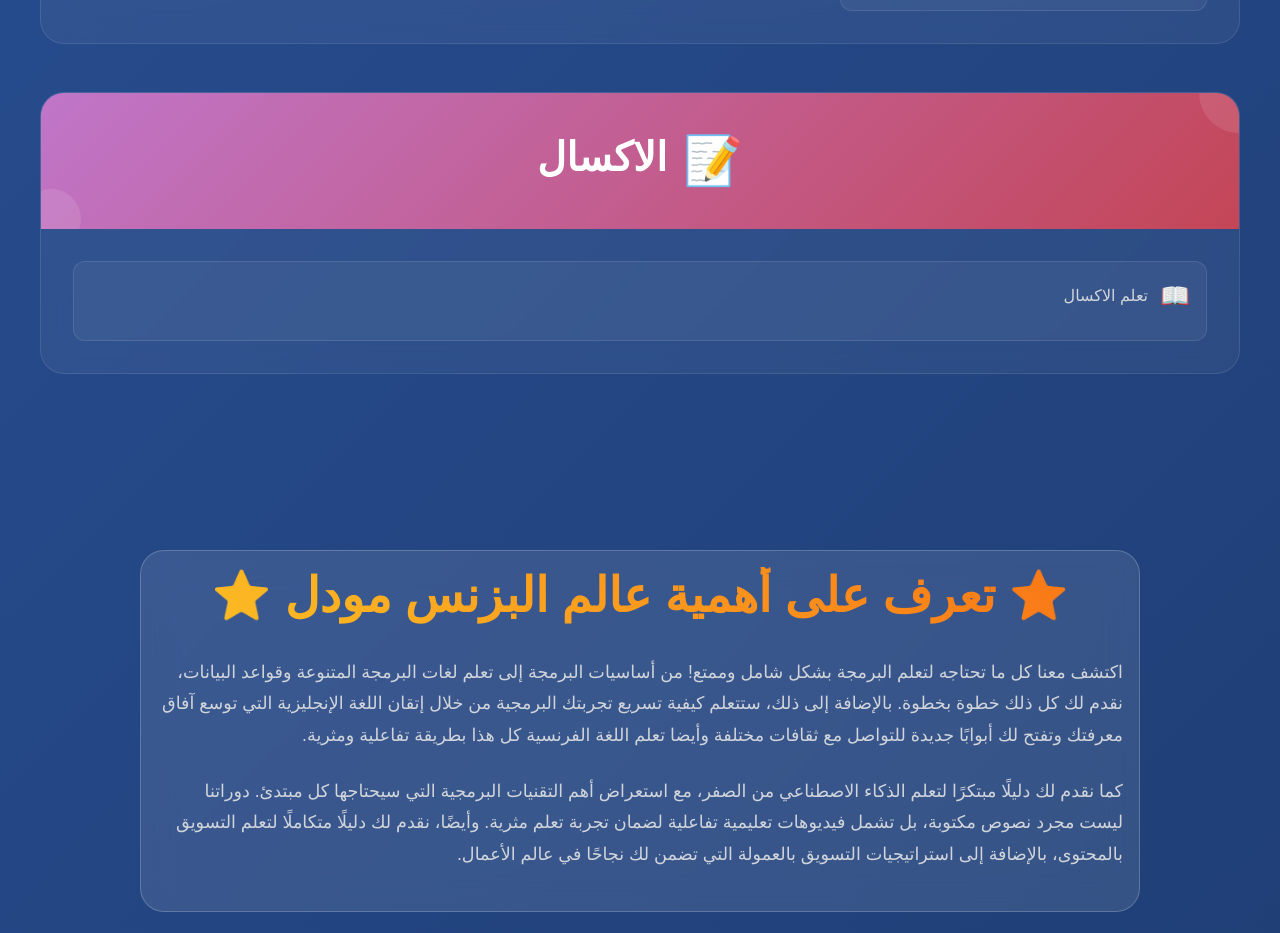
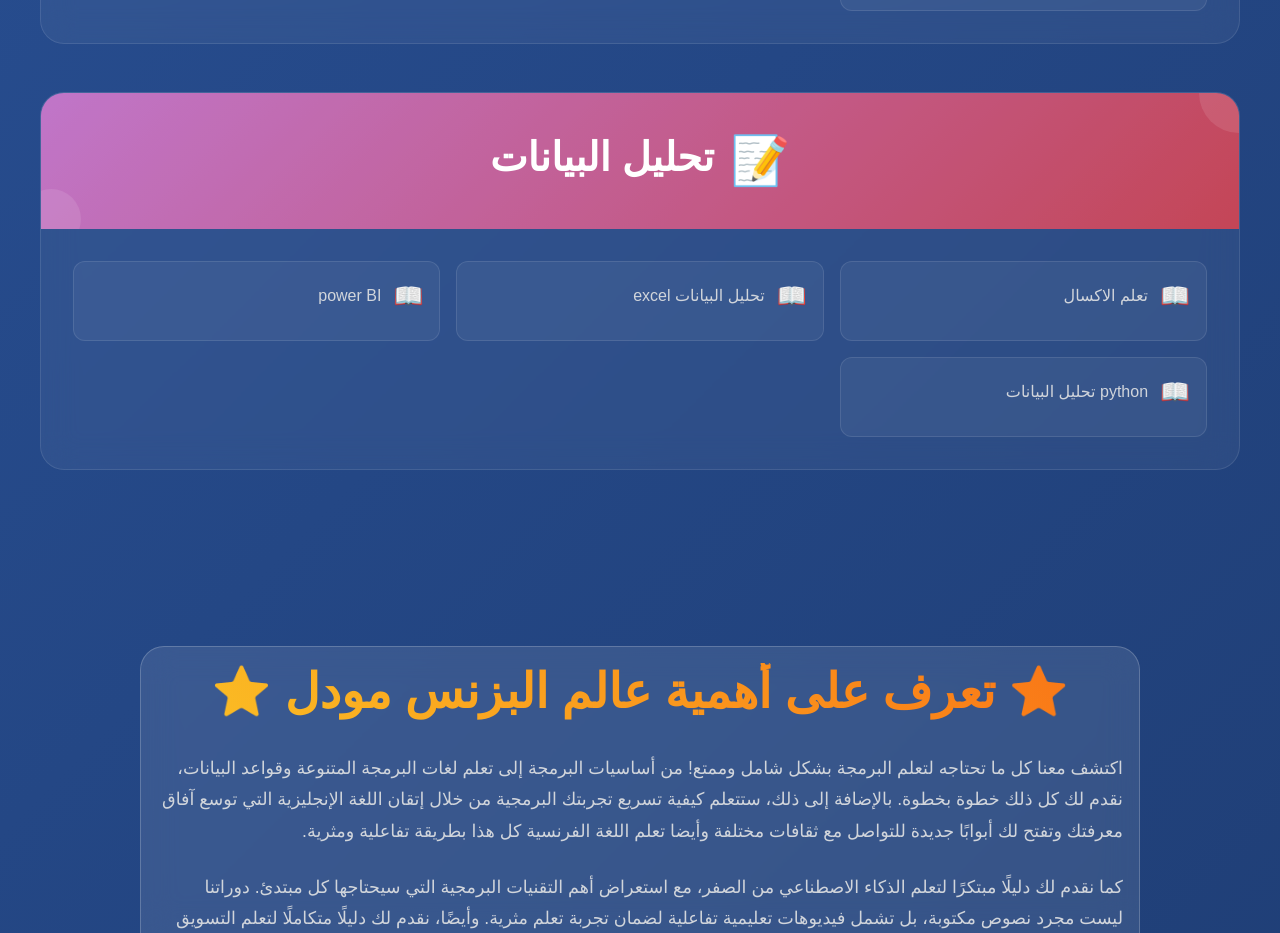
Before and after one commit to Bilel-12/BMB, a React (Vite) app: page /formation in a window 1280 px wide. Shown: the part 5220-6153 px from the top of the page. Built offline with nearby package versions, Linux system fonts and the light colour scheme.

Commit message:
Update formation.jsx

```diff
--- a/src/components/formation/formation.jsx
+++ b/src/components/formation/formation.jsx
@@ -138,11 +138,14 @@ const Formation = () => {
       ],
     },
     {
-      title: " الاكسال",
+      title: " تحليل البيانات",
       icon: "📝",
       gradient: "linear-gradient(135deg, #f093fb 0%, #f5576c 100%)",
       items: [
-        { name: "  تعلم الاكسال", url: "https://docs.google.com/document/d/1qC1YrK6IpfVXMa-Euld0P9_zPR-pbF6In5_2aLB19wk/edit?usp=drivesdk", icon: "📖" },
+        { name: "  تعلم الاكسال", url: "https://mega.nz/folder/CsZAGIgZ#hwWFGqPZG96sz1eqaHcWiA", icon: "📖" },
+        { name: "تحليل البيانات excel", url: "https://mega.nz/folder/e1pnzLRJ#EE9WnTpOLdlEaIHf7xTKcg", icon: "📖" },
+        { name: "power BI", url: "https://mega.nz/folder/PtZC1B5Y#NplcrDLrp6A4LZr8oIF3VQ", icon: "📖" },
+ { name: "python تحليل البيانات", url: "https://docs.google.com/document/d/19tYzVfYI8v0o0NHuKJVBG0V3dSxtV2cWxzTmAGlzOTI/edit?usp=drivesdk", icon: "📖" },
       ],
     },
   ];
```
